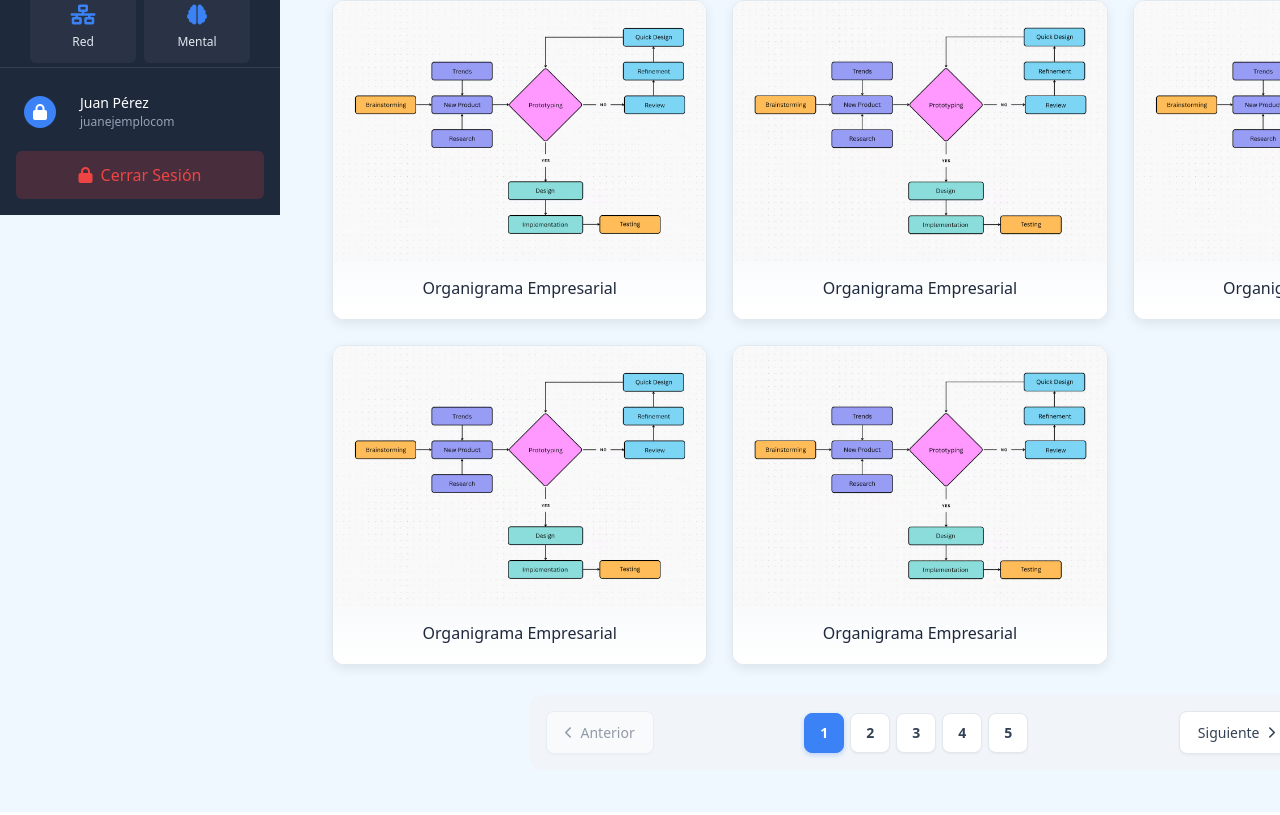
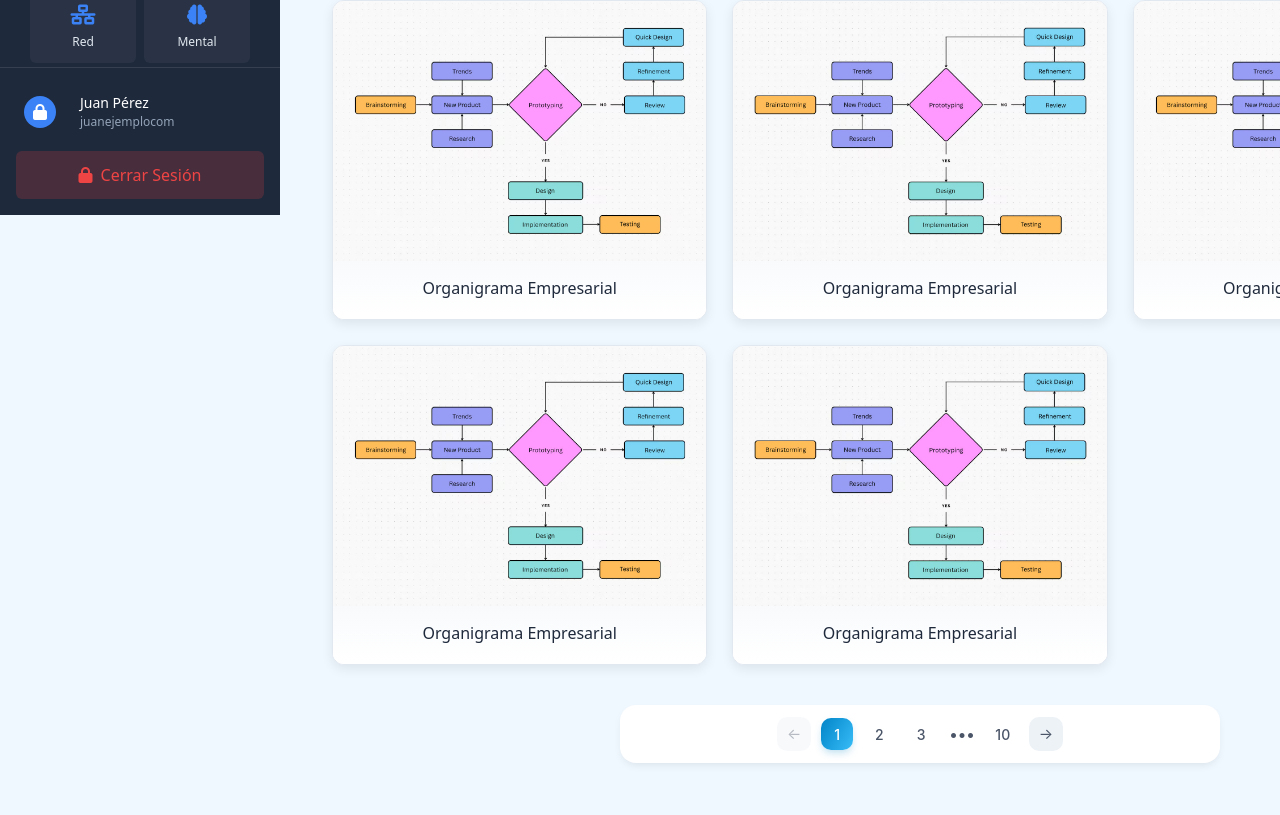
Before and after one commit to juan12312121/Graficacion, an Angular app: page /compartidos in a window 1280 px wide. Shown: the part 585-1400 px from the top of the page. Built offline with nearby package versions, Linux system fonts and the light colour scheme.

Commit message:
Ponganse a chambear alv

```diff
--- a/src/app/paginacion/paginacion.component.css
+++ b/src/app/paginacion/paginacion.component.css
@@ -1,149 +1,90 @@
-.pagination-wrapper {
-  width: 90%;
-  max-width: 800px;
-  padding: 10px;
-  margin: 0 auto;
-}
-
-.pagination {
+.pagination-container {
+  font-family: -apple-system, BlinkMacSystemFont, 'Segoe UI', Roboto, Oxygen, Ubuntu, Cantarell, sans-serif;
+  max-width: 600px;
+  margin: 20px auto;
   display: flex;
   justify-content: center;
   align-items: center;
-  padding: 16px;
-  border-radius: 10px;
-  background-color: #f1f5f9;
-}
-
-.pagination-group-left {
-  margin-right: auto;
-  display: flex;
-  align-items: center;
-}
-
-.pagination-group-center {
-  display: flex;
-  align-items: center;
-  gap: 6px;
-  margin: 0 20px;
-}
-
-.pagination-group-right {
-  margin-left: auto;
-  display: flex;
-  align-items: center;
-}
-
-.pagination-info {
-  font-size: 14px;
-  font-weight: 500;
-  color: #64748b;
-  margin: 0 16px;
-  white-space: nowrap;
+  gap: 10px;
+  padding: 12px;
+  border-radius: 16px;
+  background-color: white;
+  box-shadow: 0 4px 10px -3px rgba(0, 0, 0, 0.1);
 }
 
 .pagination-button {
-  background-color: #ffffff;
-  color: #334155;
-  border: 1px solid #e2e8f0;
-  border-radius: 8px;
-  padding: 10px 18px;
-  font-size: 14px;
-  font-weight: 500;
+  background-color: #EDF2F7;
+  border: none;
+  color: #4A5568;
+  font-size: 15px;
   cursor: pointer;
+  padding: 8px 12px;
+  border-radius: 10px;
+  transition: all 0.3s ease;
   display: flex;
   align-items: center;
-  gap: 8px;
-  transition: all 0.2s ease;
-  box-shadow: 0 1px 3px rgba(0, 0, 0, 0.05);
+  justify-content: center;
+  height: 34px;
+  width: 34px;
 }
 
 .pagination-button:hover:not(:disabled) {
-  background-color: #f8fafc;
-  border-color: #cbd5e1;
-  transform: translateY(-1px);
-  box-shadow: 0 2px 4px rgba(0, 0, 0, 0.1);
+  background: linear-gradient(90deg, #0284c7, #38bdf8);
+  color: white;
+  transform: translateY(-2px);
 }
 
 .pagination-button:disabled {
-  opacity: 0.5;
+  opacity: 0.4;
   cursor: not-allowed;
 }
 
-.pagination-button i {
-  font-size: 12px;
-}
-
 .page-number {
-  min-width: 40px;
-  height: 40px;
-  display: flex;
+  display: inline-flex;
   align-items: center;
   justify-content: center;
-  border-radius: 8px;
-  background-color: #ffffff;
-  border: 1px solid #e2e8f0;
-  color: #334155;
+  width: 32px;
+  height: 32px;
+  border-radius: 10px;
   font-size: 14px;
-  font-weight: 600;
+  font-weight: 500;
+  color: #4A5568;
   cursor: pointer;
-  transition: all 0.2s ease;
-  box-shadow: 0 1px 2px rgba(0, 0, 0, 0.05);
+  transition: all 0.3s ease;
+  background-color: white;
 }
 
 .page-number:hover:not(.active) {
-  background-color: #f8fafc;
-  border-color: #cbd5e1;
-  transform: translateY(-1px);
+  background-color: #EDF2F7;
+  transform: translateY(-2px);
 }
 
 .page-number.active {
-  background-color: #3b82f6;
+  background: linear-gradient(120deg, #0284c7, #38bdf8);
   color: white;
-  border-color: #3b82f6;
-  box-shadow: 0 2px 5px rgba(59, 130, 246, 0.3);
+  box-shadow: 0 4px 8px -2px rgba(2, 132, 199, 0.3);
 }
 
-@media (max-width: 768px) {
-  .pagination {
-    padding: 12px;
-    flex-wrap: wrap;
-    gap: 16px;
-  }
-
-  .pagination-group-left,
-  .pagination-group-right {
-    margin: 0;
-  }
-
-  .pagination-group-center {
-    order: 3;
-    width: 100%;
-    justify-content: center;
-    margin: 8px 0 0 0;
-  }
-
-  .pagination-info {
-    font-size: 13px;
-    margin: 0 8px;
-  }
+.dots {
+  color: #4A5568;
+  margin: 0 2px;
+  font-weight: 500;
 }
 
 @media (max-width: 480px) {
-  .pagination-wrapper {
-    padding: 8px;
+  .pagination-container {
+    gap: 6px;
+    padding: 10px;
   }
 
-  .page-number.extra {
-    display: none;
+  .page-number {
+    width: 28px;
+    height: 28px;
   }
 
   .pagination-button {
-    padding: 8px 12px;
-    font-size: 13px;
-  }
-
-  .page-number {
-    min-width: 36px;
-    height: 36px;
+    padding: 6px;
+    width: 30px;
+    height: 30px;
   }
 }
--- a/src/app/paginacion/paginacion.component.html
+++ b/src/app/paginacion/paginacion.component.html
@@ -1,29 +1,15 @@
-<div class="pagination-wrapper">
-  <div class="pagination">
-    <!-- Grupo izquierdo: botón anterior -->
-    <div class="pagination-group-left">
-      <button class="pagination-button" disabled>
-        <i class="fas fa-chevron-left"></i>
-        <span>Anterior</span>
-      </button>
-    </div>
+<div class="pagination-container">
+  <button class="pagination-button" disabled>
+    &larr;
+  </button>
 
-    <!-- Grupo central: números de página -->
-    <div class="pagination-group-center">
-      <button class="page-number active">1</button>
-      <button class="page-number">2</button>
-      <button class="page-number">3</button>
-      <button class="page-number extra">4</button>
-      <button class="page-number extra">5</button>
-    </div>
+  <div class="page-number active">1</div>
+  <div class="page-number">2</div>
+  <div class="page-number">3</div>
+  <div class="dots">•••</div>
+  <div class="page-number">10</div>
 
-    <!-- Grupo derecho: información de página y botón siguiente -->
-    <div class="pagination-group-right">
-
-      <button class="pagination-button">
-        <span>Siguiente</span>
-        <i class="fas fa-chevron-right"></i>
-      </button>
-    </div>
-  </div>
+  <button class="pagination-button">
+    &rarr;
+  </button>
 </div>
```
